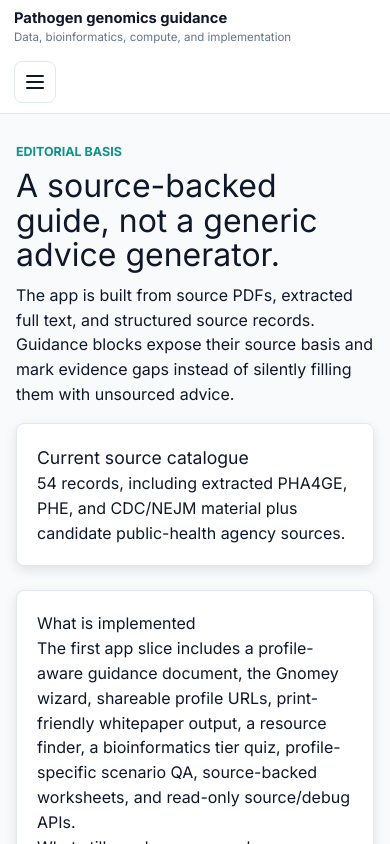
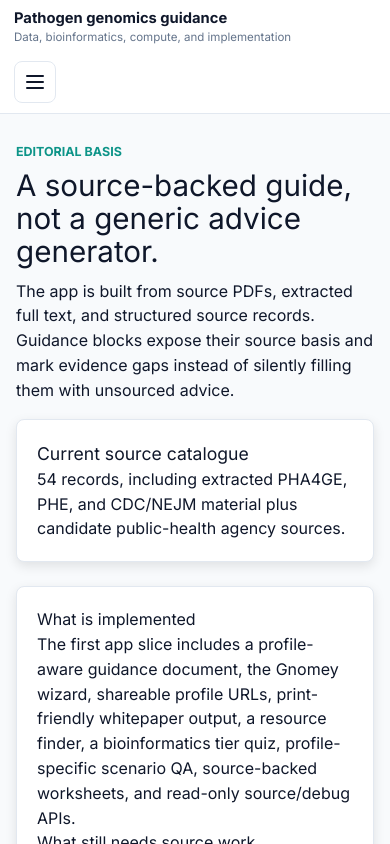
Before and after one commit to happykhan/pathogen-genomics-guidance-kb, a Next.js app: page /about in a window 390 px wide. Shown: the top 844 px of the page. Built offline with nearby package versions, Linux system fonts and the light colour scheme.

Commit message:
Refine guidance hero title

```diff
--- a/src/components/GuidanceApp.tsx
+++ b/src/components/GuidanceApp.tsx
@@ -59,7 +59,7 @@ export function GuidanceApp() {
         <section className="hero-workspace">
           <div>
             <p className="eyebrow">Dynamic guidance document</p>
-            <h1 className="workspace-title">Plan pathogen genomics infrastructure that works where you are.</h1>
+            <h1 className="workspace-title">Pathogen genomics data and bioinformatics guidance.</h1>
             <div className="control-row no-print hero-utility-actions" aria-label="Document actions">
               <a className="button" href={`/print?${profileToSearch(profile)}`}>
                 <FileText size={18} />
--- a/src/styles/global.css
+++ b/src/styles/global.css
@@ -989,9 +989,9 @@ select {
 
 .workspace-title {
   margin: 8px 0 10px;
-  max-width: 1120px;
-  font-size: clamp(2.6rem, 5.2vw, 5.4rem);
-  line-height: 1.02;
+  max-width: 860px;
+  font-size: clamp(2.15rem, 3.8vw, 4rem);
+  line-height: 1.08;
 }
 
 .hero-utility-actions {
@@ -1588,8 +1588,8 @@ select {
 
   .workspace-title {
     max-width: 100%;
-    font-size: clamp(2rem, 8vw, 2.45rem);
-    line-height: 1.08;
+    font-size: clamp(1.85rem, 7vw, 2.3rem);
+    line-height: 1.12;
     overflow-wrap: break-word;
   }
 
```
